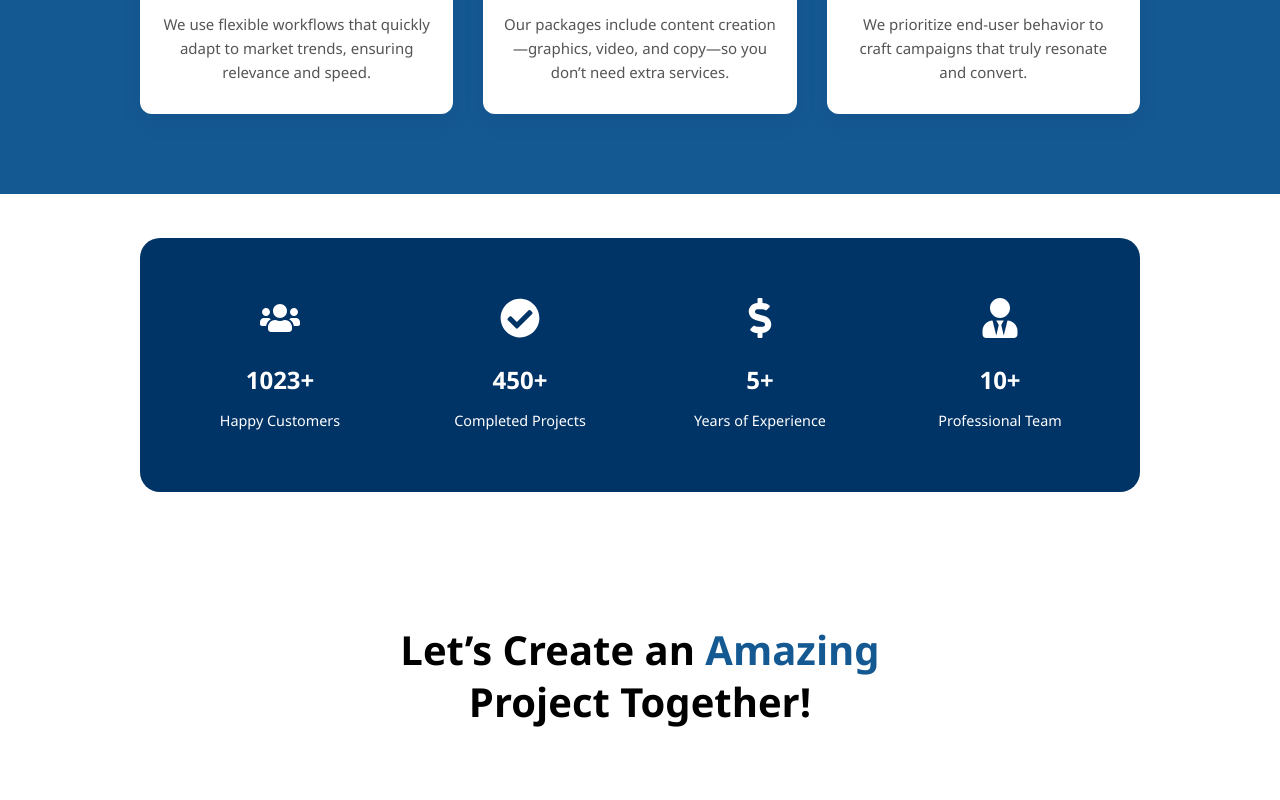
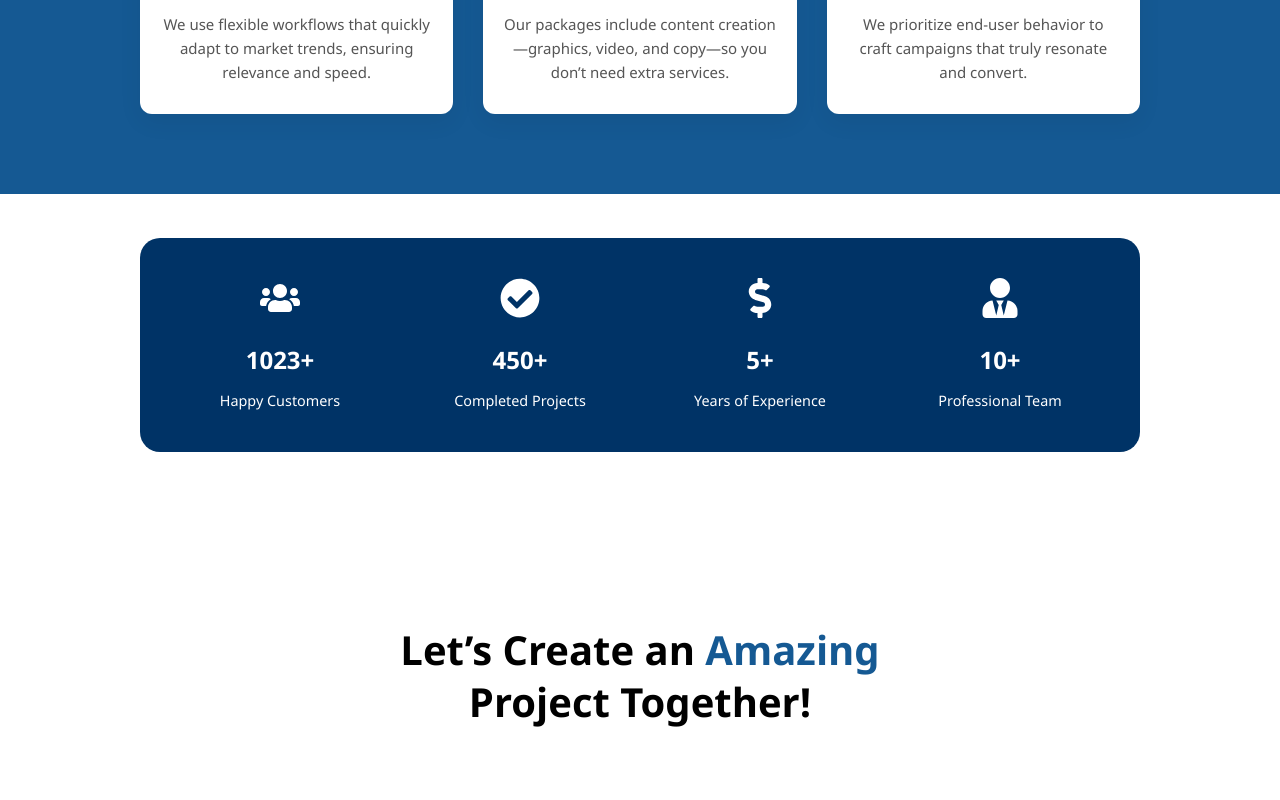
Before and after one commit to KudzaiNicholasTivatye/Creative-Journey, a React (Vite) app: page /About in a window 1280 px wide. Shown: the part 2100-2900 px from the top of the page. Built offline with nearby package versions, Linux system fonts and the light colour scheme.

Commit message:
first commit

```diff
--- a/src/components/AboutUs.css
+++ b/src/components/AboutUs.css
@@ -394,7 +394,7 @@
   align-items: center;
   min-height: 85vh; /* Full viewport height */
   margin-top: -60px; /* Moves the container up */
-  padding-top: 70px;
+  padding-top: 30px;
 }
 
 .stats-container {
@@ -403,7 +403,7 @@
   justify-content: space-around;
   flex-wrap: wrap;
   background-color: #003366;
-  padding: 40px 20px;
+  padding: 20px 20px;
   color: white;
   text-align: center;
   border-radius: 20px;
```
